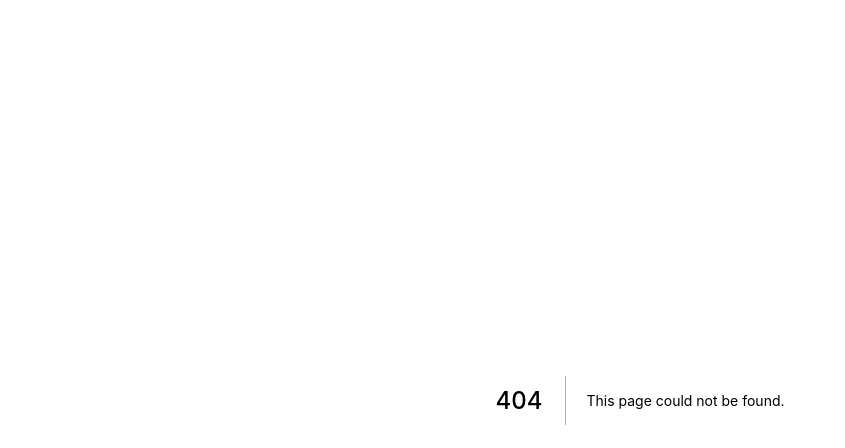
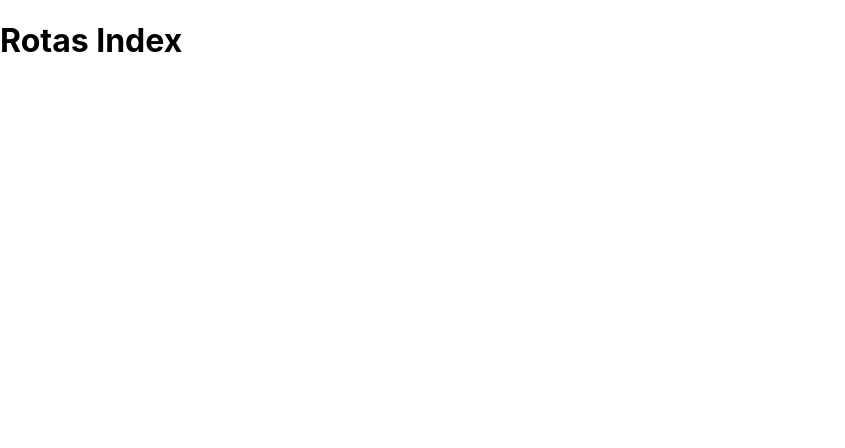
Before and after one commit to natavitoriano/nextjs-course, a Next.js app in the folder basic-next/: page /routes in a window 1280 px wide. Before the commit this address had no page. Shown: the top 448 px of the page, without its empty margins (0-845 px from the left). Built offline with nearby package versions, Linux system fonts and the light colour scheme.

Commit message:
Simple route example

```diff
--- /dev/null
+++ b/basic-next/src/pages/routes/index.jsx
@@ -0,0 +1,7 @@
+export default function rotas() {
+    return (
+        <div>
+            <h1>Rotas Index</h1>
+        </div>
+    )
+}
```
